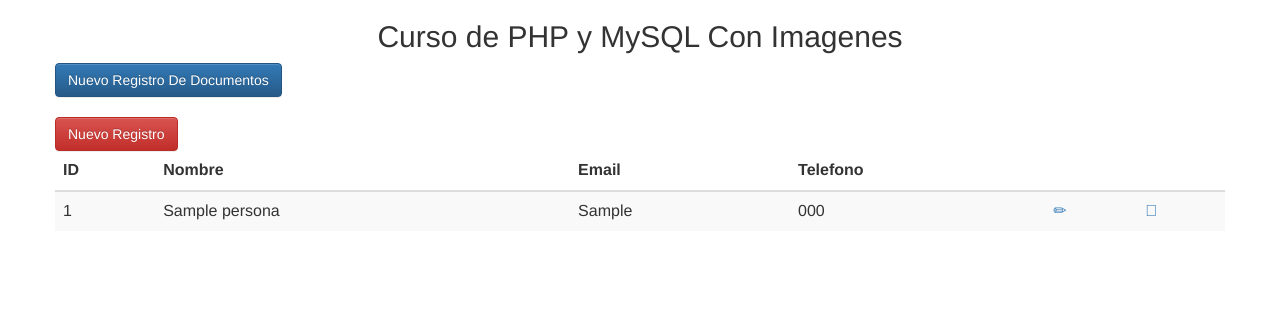
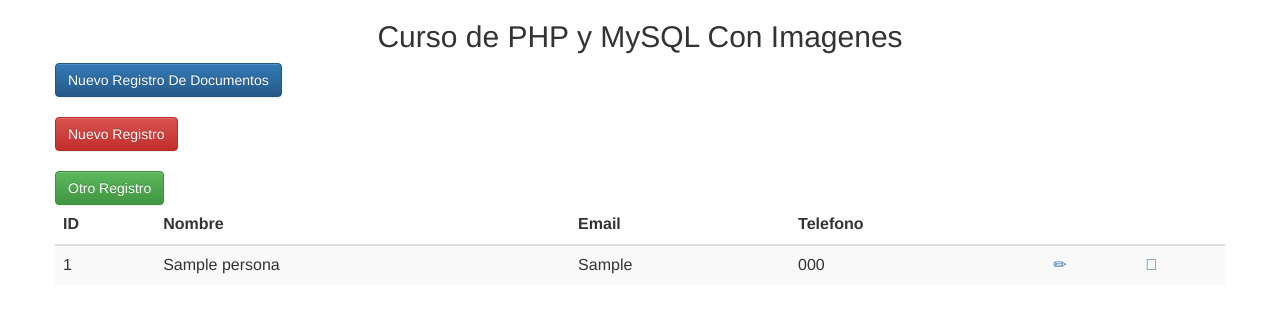
Before and after one commit to juanmateuz/crudPhp, a PHP site: page / in a window 1280 px wide. Shown: the top 313 px of the page. Run offline with PHP 8.4, Linux system fonts and the light colour scheme; tables that the repository leaves empty hold one stand-in row (values such as "Sample post"); some libraries are stand-ins or nearby versions.

Commit message:
Se creo otro boton verde

```diff
--- a/index.php
+++ b/index.php
@@ -63,6 +63,11 @@ require 'conexion.php';
 			<br>
 			<div class="row">
 				<a href="nuevo.php" class="btn btn-danger">Nuevo Registro </a>
+			</div>
+
+			<br>
+			<div class="row">
+				<a href="nuevo.php" class="btn btn-success">Otro Registro </a>
 			</div>
 
 
```
